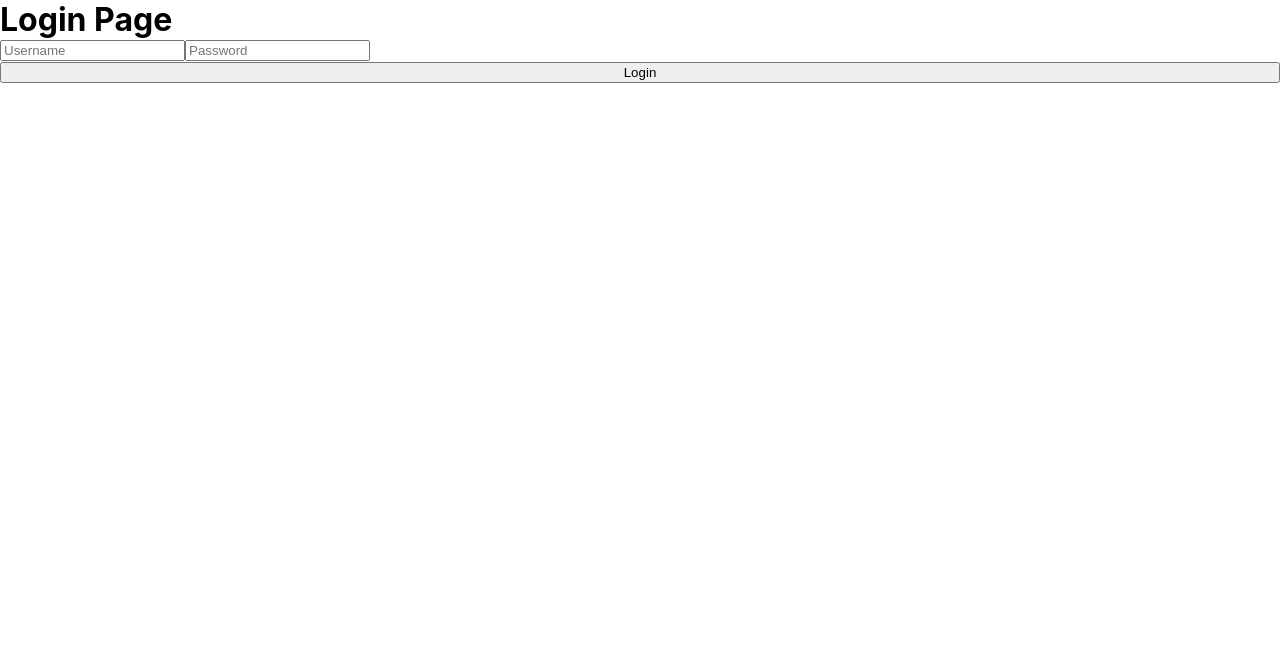
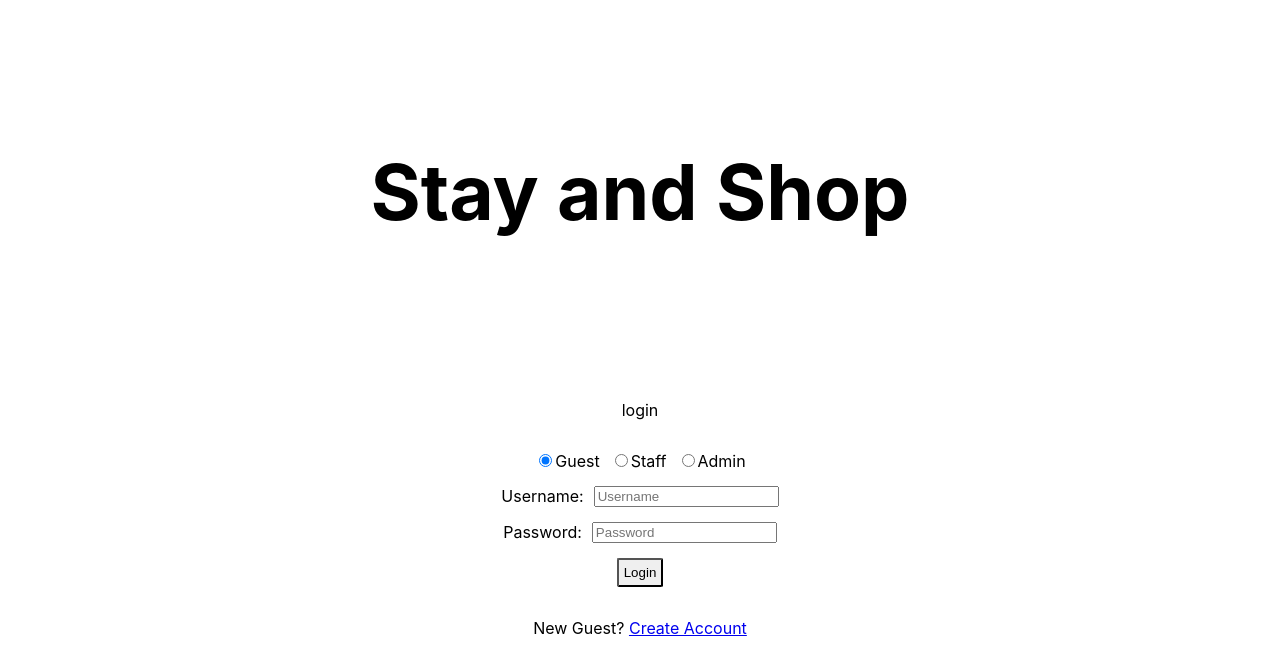
Before and after one commit to Debob123/BearBytes, a React (Create React App) app in the folder reactFrontEnd/: page /login in a window 1280 px wide. Shown: the top 672 px of the page. Built offline with nearby package versions, Linux system fonts and the light colour scheme.

Commit message:
Redesign login page

```diff
--- a/reactFrontEnd/src/components/GuestPaymentInfo.jsx
+++ b/reactFrontEnd/src/components/GuestPaymentInfo.jsx
@@ -1,19 +1,19 @@
 function GuestPayment() {
     return (
-        <div class="box">
-                <div class="row">
+        <div className="box">
+                <div className="row">
                     <p>Start night: 12/03/2023</p>
                     <p>End night: 12/06/2023</p>
                 </div>
-                <div class="row">
+                <div className="row">
                     <label for="name">Name: </label>
                     <input id="name" type="text" />
                 </div>
-                <div class="row">
+                <div className="row">
                     <label for="address">Address: </label>
                     <input id="address" type="text" />
                 </div>
-                <div class="row">
+                <div className="row">
                     <p>Payment Method: </p>
                     <div>
                         <label for="credit">credit</label>
--- a/reactFrontEnd/src/components/ReservationSummary.jsx
+++ b/reactFrontEnd/src/components/ReservationSummary.jsx
@@ -1,11 +1,11 @@
 function ReservationSummary() {
     return (
-        <div class="box">
-            <div class="row">
+        <div className="box">
+            <div className="row">
                 <p>Nights stayed: 3</p>
                 <p>$130.0 per night</p>
             </div>
-            <div class="row">
+            <div className="row">
                 <p>Total Stay Cost:</p>
                 <p>$390.0</p>
             </div>
--- a/reactFrontEnd/src/components/RulesAndPolicies.jsx
+++ b/reactFrontEnd/src/components/RulesAndPolicies.jsx
@@ -1,11 +1,11 @@
 function RulesAndPolicies() {
     return (
-        <div class="box">
-            <h3 class="center-text">Rules and Policies</h3>
-            <div class="center-text">
+        <div className="box">
+            <h3 className="center-text">Rules and Policies</h3>
+            <div className="center-text">
                 <p>Description of rules and policies</p>
             </div>
-            <div class="center-text">
+            <div classNamee="center-text">
                 <label for="agree"> I agree</label>
                 <input id="agreement" type="radio" name="agreement" value="agreement"/>
             </div>
--- a/reactFrontEnd/src/pages/HomePage.js
+++ b/reactFrontEnd/src/pages/HomePage.js
@@ -6,10 +6,11 @@ function HomePage() {
         <div>
             <h1>Welcome to Stay & Shop Reservation System</h1>
             <p>Experience the unique combination of comfortable stay and exclusive shopping experience.</p>
-            <Link to="/login">Login</Link>
-            <Link to="/rooms">View Rooms</Link>
-            <Link to="/shop">Shop Now</Link>
-            <Link to="/confirmReservationPage">Confirm Reservation</Link>
+            <Link to="/login">Login </Link>
+            <Link to="/rooms"> View Rooms </Link>
+            <Link to="/shop"> Shop Now </Link>
+            <Link to="/confirmReservationPage"> Confirm Reservation </Link>
+            <Link to="/reservation"> Make Reservation </Link>
         </div>
     );
 }
--- a/reactFrontEnd/src/pages/LoginPage.js
+++ b/reactFrontEnd/src/pages/LoginPage.js
@@ -1,4 +1,6 @@
 import React, { useState } from 'react';
+import { Link } from 'react-router-dom';
+import './loginPage.css'
 
 function LoginPage() {
     const [username, setUsername] = useState('');
@@ -10,12 +12,34 @@ function LoginPage() {
     };
 
     return (
-        <div>
-            <h1>Login Page</h1>
-            <form onSubmit={handleSubmit}>
-                <input type="text" value={username} onChange={(e) => setUsername(e.target.value)} placeholder="Username" />
-                <input type="password" value={password} onChange={(e) => setPassword(e.target.value)} placeholder="Password" />
-                <button type="submit">Login</button>
+        <div className="login-container">
+            <h1 className="center-text main-title">Stay and Shop</h1>
+            <form className="login-form" onSubmit={handleSubmit}>
+                <p className="center-text">login</p>
+                <div className="login-row">
+                    <div>
+                        <input type="radio" id="guest" name="account_type" value="guest" checked/>
+                        <label for="guest">Guest</label>
+                    </div>
+                    <div>
+                        <input type="radio" id="staff" name="account_type" value="staff" />
+                        <label for="staff">Staff</label>
+                    </div>
+                    <div>
+                        <input type="radio" id="admin" name="account_type" value="admin" />
+                        <label for="admin">Admin</label>
+                    </div>
+                </div>
+                <div className="login-row">
+                    <label htmlFor="username">Username:</label>
+                    <input type="text" id="username" name="username" value={username} onChange={(e) => setUsername(e.target.value)} placeholder="Username" />
+                </div>
+                <div className="login-row">
+                    <label htmlFor="pwd">Password:</label>
+                    <input type="password" id="pwd" name="pwd" value={password} onChange={(e) => setPassword(e.target.value)} placeholder="Password" />
+                </div>
+                <button className="login-submit" type="submit">Login</button>
+                <p>New Guest? <Link>Create Account</Link></p>
             </form>
         </div>
     );
--- /dev/null
+++ b/reactFrontEnd/src/pages/loginPage.css
@@ -0,0 +1,29 @@
+.login-container {
+    display: flex;
+    flex-direction: column;
+    justify-content:space-evenly;
+    align-items: center;
+    height: 100vh;
+    box-sizing: border-box;
+}
+
+.login-row {
+    display: flex;
+    gap: 10px;
+}
+.login-form {
+    display: flex;
+    flex-direction: column;
+    align-items: center;
+    gap: 15px;
+}
+
+.login-submit {
+    width: auto;
+    padding: 5px;
+    border-radius: 5%;
+}
+
+.main-title {
+    font-size: max(24px, 6vw);
+}
```
